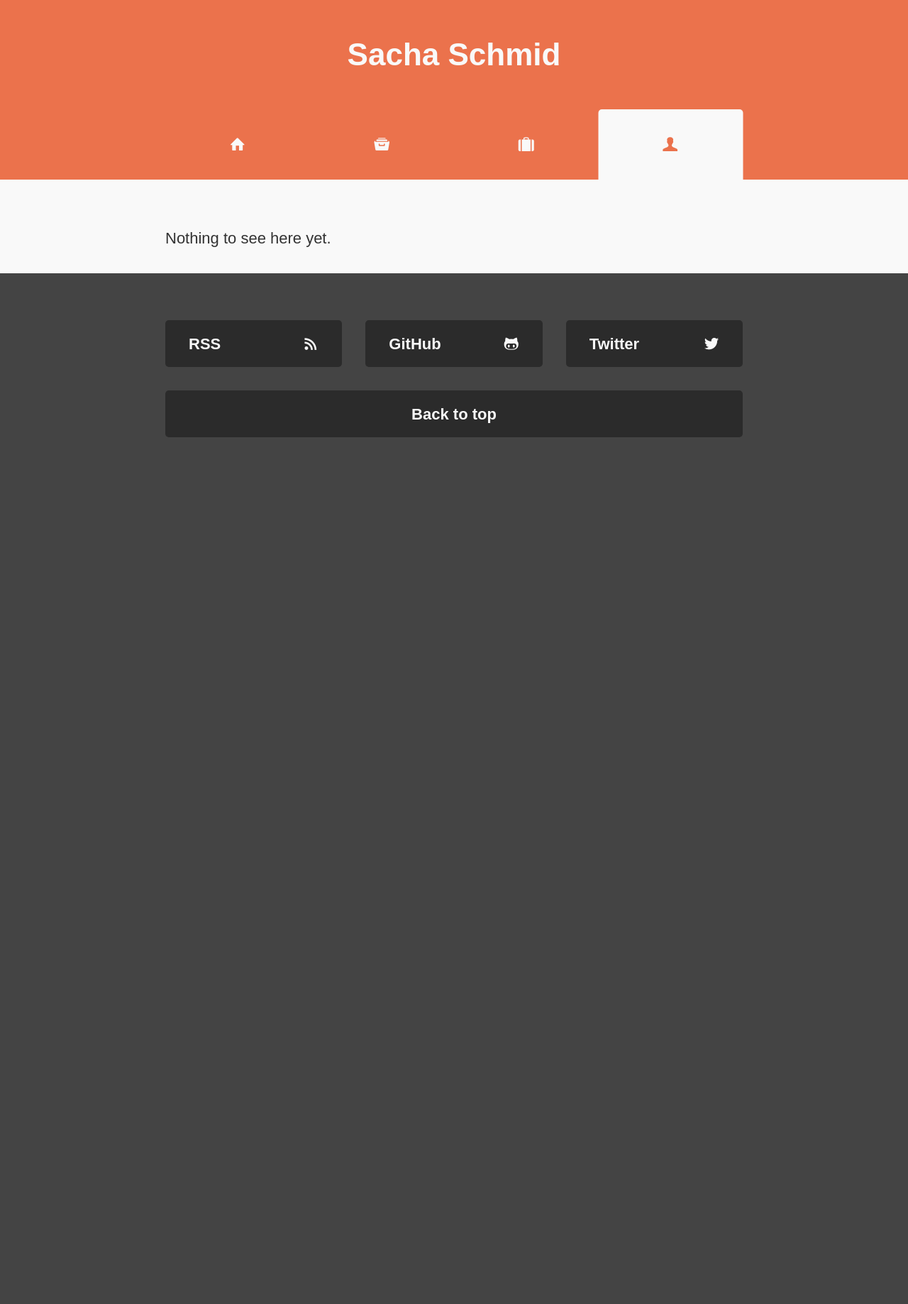
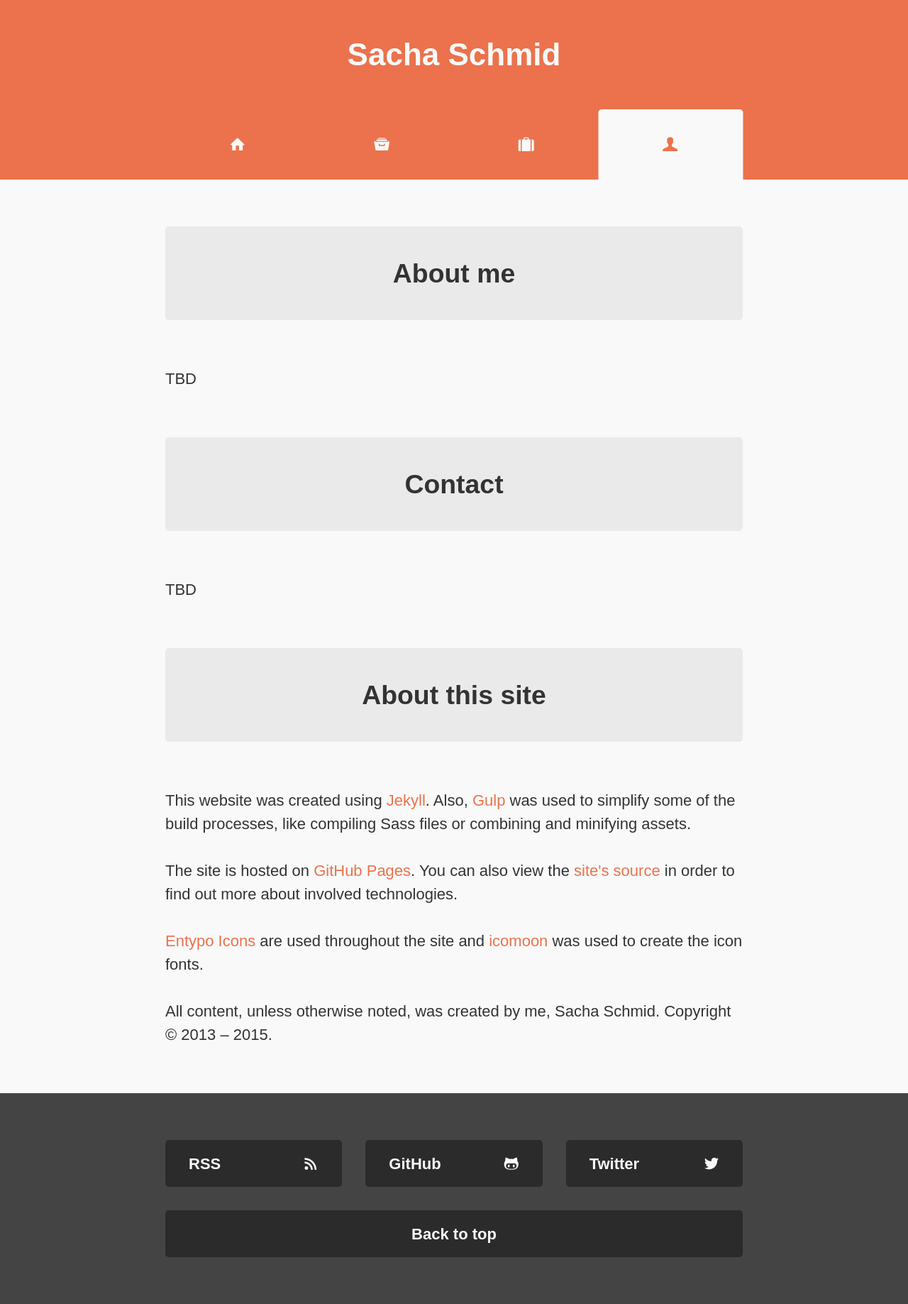
Before and after one commit to RadLikeWhoa/old.sacha.me, a Jekyll site: the page built from about/index.html, in a window 1280 px wide. Shown: the whole page at 71% size. Built offline with Jekyll 4.4.1, drawn with Linux system fonts in a browser that asks for light colours; some web fonts are replaced; before the commit the page ends 900 px from its top, so only the background shows below that.

Commit message:
Begin work on About page

```diff
--- a/_src/scss/_links.scss
+++ b/_src/scss/_links.scss
@@ -7,7 +7,8 @@ a {
     outline: none;
   }
 
-  .post & {
+  .post &,
+  .content & {
     border-bottom: 1px solid transparent;
     transition: border-bottom-color 0.15s ease-in-out;
 
--- a/about/index.html
+++ b/about/index.html
@@ -3,4 +3,20 @@ title: About
 navigation_match: /about
 ---
 
-<p class="wrap">Nothing to see here yet.</p>
+<div class="wrap content">
+  <div class="home-section">
+    <h2 class="section-heading">About me</h2>
+    <p>TBD</p>
+  </div>
+  <div class="home-section">
+    <h2 class="section-heading">Contact</h2>
+    <p>TBD</p>
+  </div>
+  <div class="home-section">
+    <h2 class="section-heading">About this site</h2>
+    <p>This website was created using <a href="http://jekyllrb.com">Jekyll</a>. Also, <a href="http://gulpjs.com">Gulp</a> was used to simplify some of the build processes, like compiling Sass files or combining and minifying assets.</p>
+    <p>The site is hosted on <a href="https://pages.github.com">GitHub Pages</a>. You can also view the <a href="https://github.com/RadLikeWhoa/radlikewhoa.github.io">site's source</a> in order to find out more about involved technologies.</p>
+    <p><a href="http://www.entypo.com">Entypo Icons</a> are used throughout the site and <a href="http://icomoon.io">icomoon</a> was used to create the icon fonts.</p>
+    <p>All content, unless otherwise noted, was created by me, Sacha Schmid. Copyright © 2013 – <script>document.write(new Date().getFullYear())</script>.</p>
+  </div>
+</div>
```
Also changed, not shown: assets/css/style.css.
